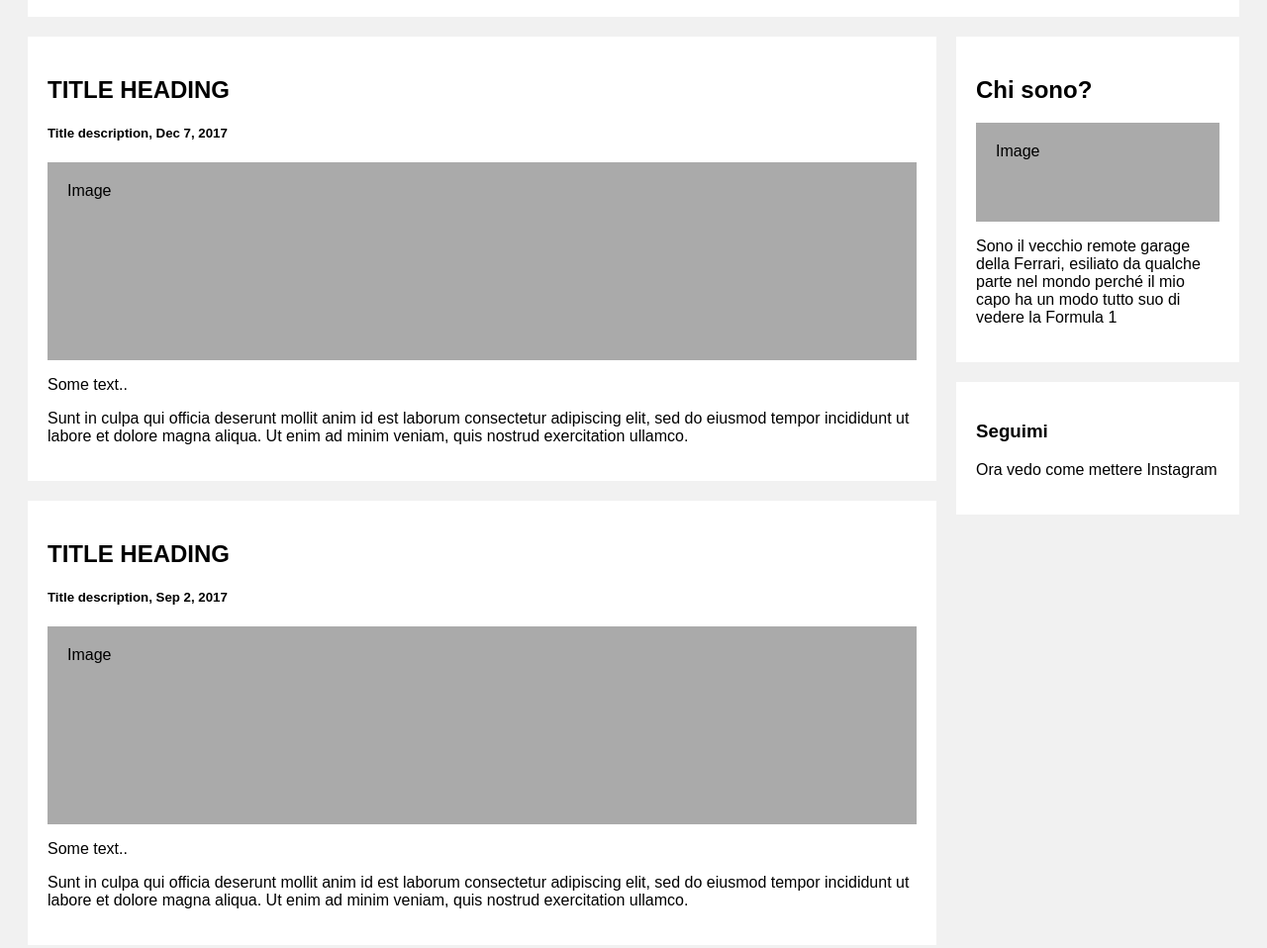
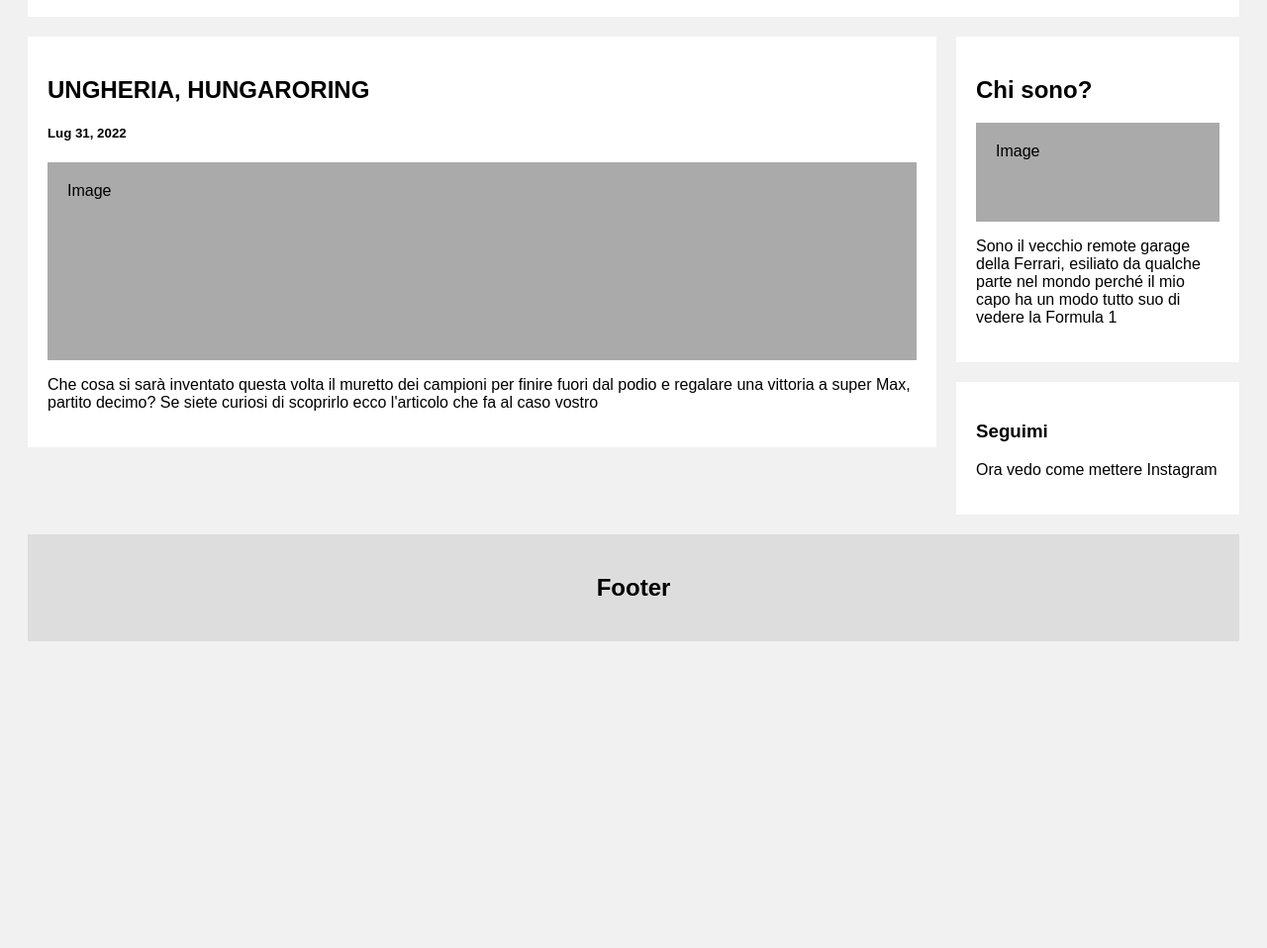
Before and after one commit to donfabio15/porcodio, a plain HTML site: page index.html in a window 1280 px wide. Shown: the part 240-1198 px from the top of the page at 99% size. After the commit the page ends 916 px from the top, so only its background shows below. Drawn offline with Linux system fonts and the light colour scheme.

Commit message:
Update index.html

```diff
--- a/index.html
+++ b/index.html
@@ -83,18 +83,10 @@ body {
 <div class="row">
   <div class="leftcolumn">
     <div class="card">
-      <h2>TITLE HEADING</h2>
-      <h5>Title description, Dec 7, 2017</h5>
+      <h2>UNGHERIA, HUNGARORING</h2>
+      <h5>Lug 31, 2022</h5>
       <div class="fakeimg" style="height:200px;">Image</div>
-      <p>Some text..</p>
-      <p>Sunt in culpa qui officia deserunt mollit anim id est laborum consectetur adipiscing elit, sed do eiusmod tempor incididunt ut labore et dolore magna aliqua. Ut enim ad minim veniam, quis nostrud exercitation ullamco.</p>
-    </div>
-    <div class="card">
-      <h2>TITLE HEADING</h2>
-      <h5>Title description, Sep 2, 2017</h5>
-      <div class="fakeimg" style="height:200px;">Image</div>
-      <p>Some text..</p>
-      <p>Sunt in culpa qui officia deserunt mollit anim id est laborum consectetur adipiscing elit, sed do eiusmod tempor incididunt ut labore et dolore magna aliqua. Ut enim ad minim veniam, quis nostrud exercitation ullamco.</p>
+      <p>Che cosa si sarà inventato questa volta il muretto dei campioni per finire fuori dal podio e regalare una vittoria a super Max, partito decimo? Se siete curiosi di scoprirlo ecco l'articolo che fa al caso vostro</p>
     </div>
   </div>
   <div class="rightcolumn">
```
